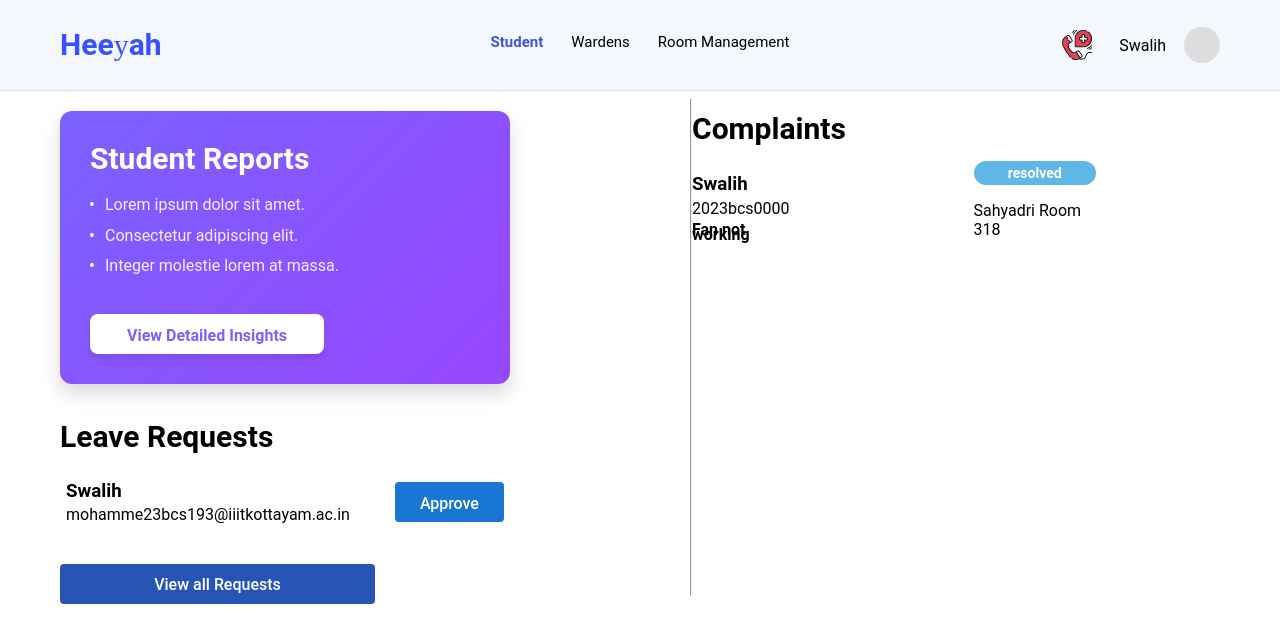
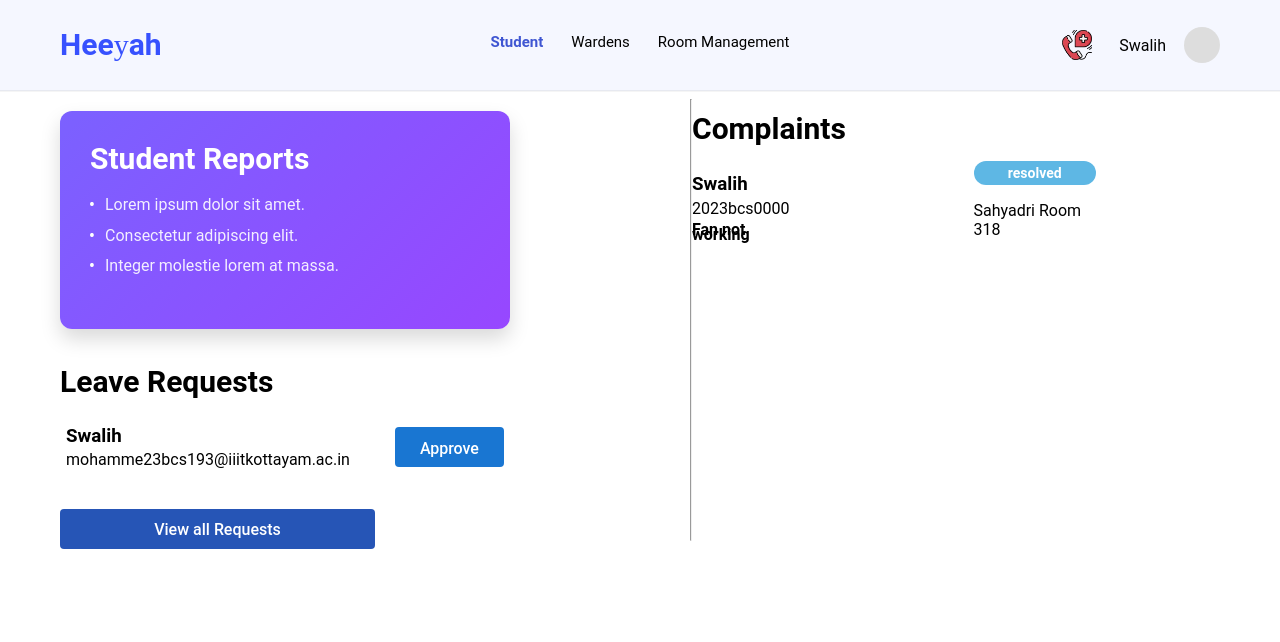
Before and after one commit to leahmarymathew/heeyah, a React (Vite) app in the folder frontend/: page /warden-dashboard in a window 1280 px wide. Shown: the top 642 px of the page. Built offline with nearby package versions, Linux system fonts and the light colour scheme.

Commit message:
insights removedd

```diff
--- a/frontend/src/pages/wardenDashboard.jsx
+++ b/frontend/src/pages/wardenDashboard.jsx
@@ -13,7 +13,6 @@ const WardenDashboard = () => {
               <li>Consectetur adipiscing elit.</li>
               <li>Integer molestie lorem at massa.</li>
             </ul>
-            <button className="btnInsights">View Detailed Insights</button>
           </div>
 
           <div className="leaves">
```
